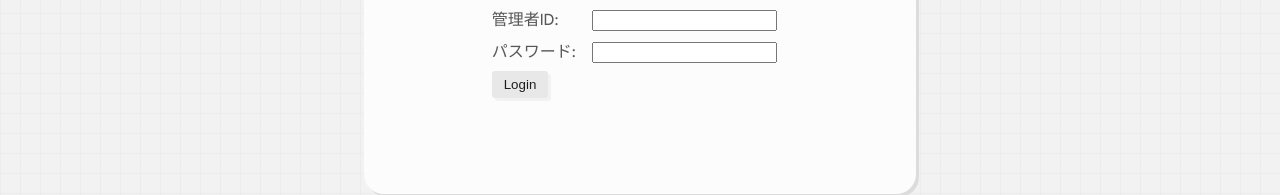
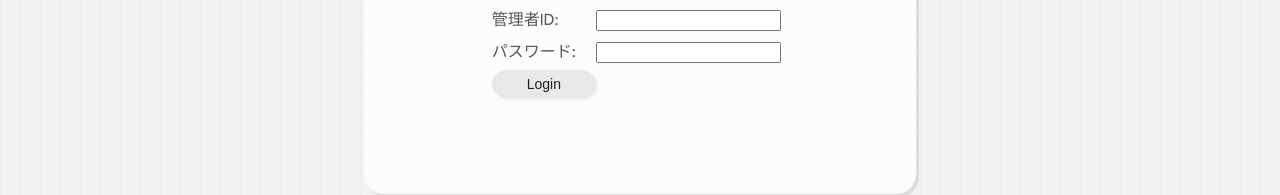
Before and after one commit to TadaTeruki/portfolio-front-next, a Next.js app: page /login in a window 1280 px wide. Shown: the part 267-462 px from the top of the page. Built offline with nearby package versions, Linux system fonts and the light colour scheme.

Commit message:
[feat] ボタンサイズの変更

```diff
--- a/styles/globals.css
+++ b/styles/globals.css
@@ -12,19 +12,19 @@ body {
 button {
     color: rgb(30, 30, 30);
     background: rgb(232, 232, 232);
-    font-size: normal;
+    font-size: 14px;
     font-weight: normal;
-    padding: 6px 12px;
-    border-radius: 3px;
+    padding: 6px 35px;
+    border-radius: 20px;
     border: 0;
 
-    box-shadow: 3px 3px rgb(242, 242, 242);
+    box-shadow: 2px 2px rgb(242, 242, 242);
 }
 
 button:hover {
     background: rgb(197, 197, 197);
     transition: 0.15s;
-    box-shadow: 4px 4px rgb(242, 242, 242);
+    box-shadow: 2px 2px rgb(242, 242, 242);
 }
 
 img {
```
